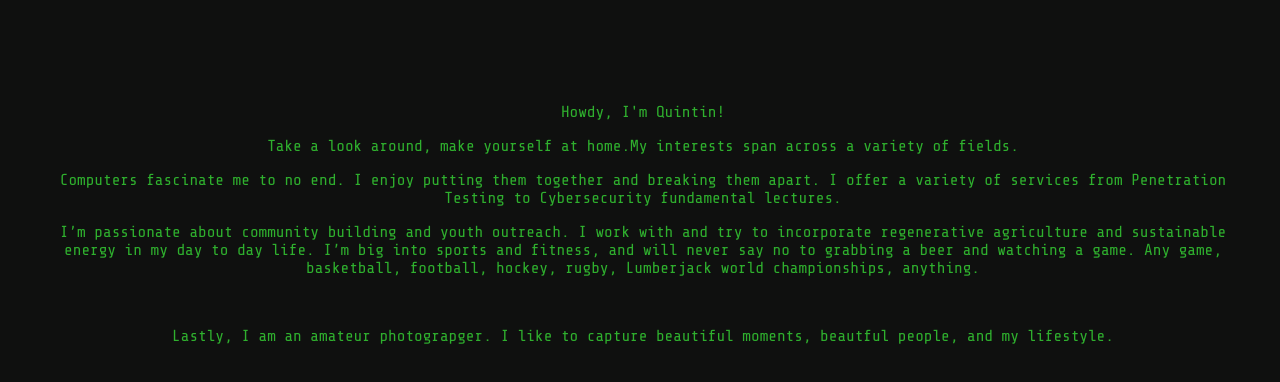
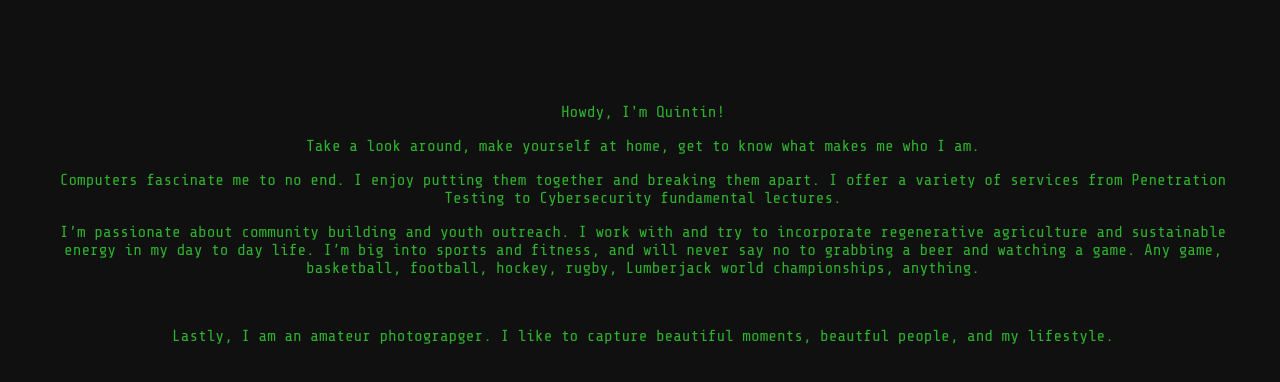
Before and after one commit to c0wbr0000/QK, a plain HTML site: page index.html in a window 1280 px wide. Shown: the part 108-490 px from the top of the page. Drawn offline with nearby package versions, Linux system fonts and the light colour scheme.

Commit message:
Update index.html

```diff
--- a/index.html
+++ b/index.html
@@ -26,7 +26,7 @@
 <br>
 <br>
 <p>Howdy, I'm Quintin!</p>
-<p>Take a look around, make yourself at home.My interests span across a variety of fields.</p>
+<p>Take a look around, make yourself at home, get to know what makes me who I am.</p>
 <p>Computers fascinate me to no end. I enjoy putting them together and breaking them apart. I offer a variety of services from Penetration Testing to Cybersecurity fundamental lectures.</p>
 <p>I’m passionate about community building and youth outreach. I work with and try to incorporate regenerative agriculture and sustainable energy in my day to day life. I’m big into sports and fitness, and will never say no to grabbing a beer and watching a game. Any game, basketball, football, hockey, rugby, Lumberjack world championships, anything.</p>
 <br>
```
